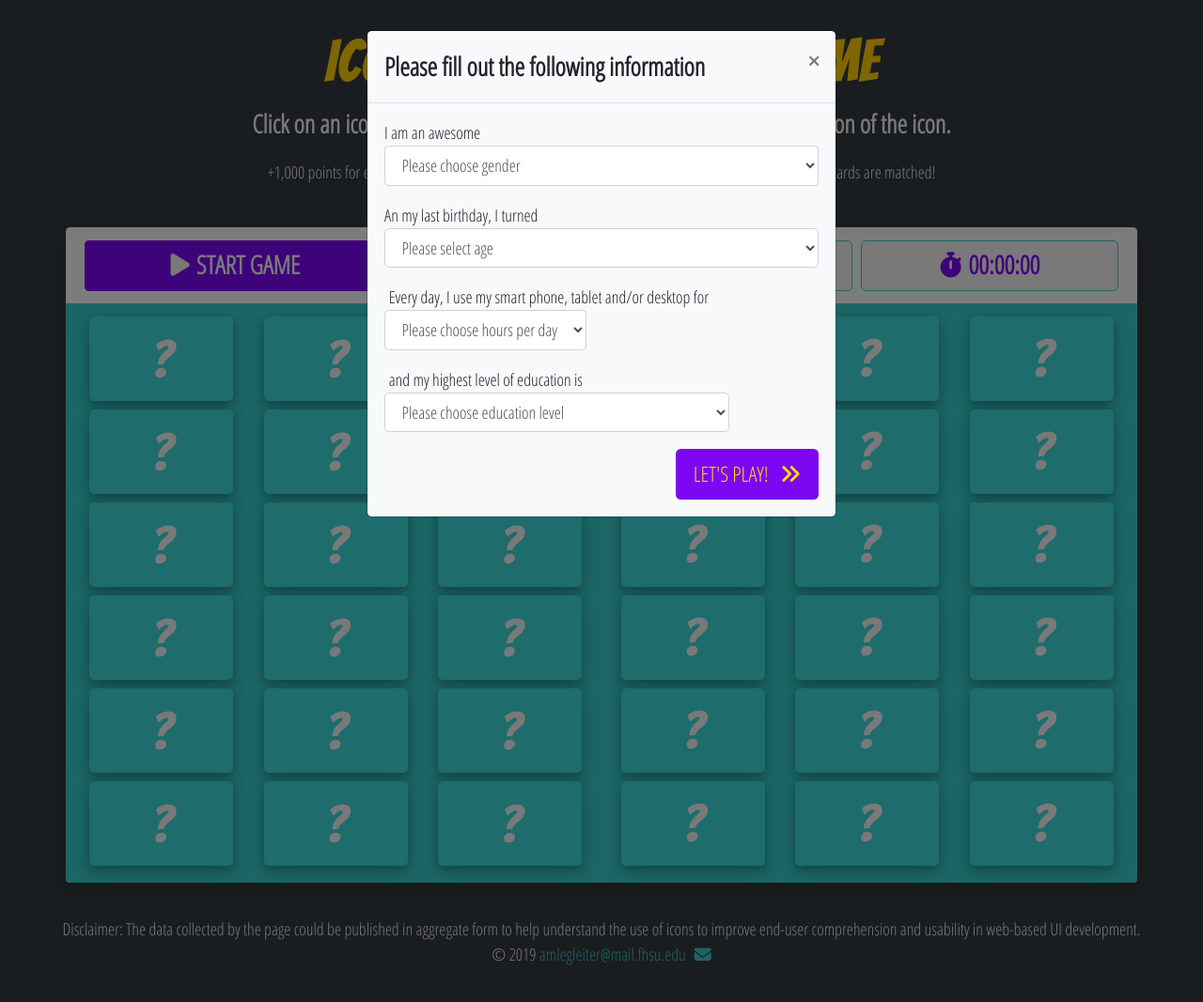
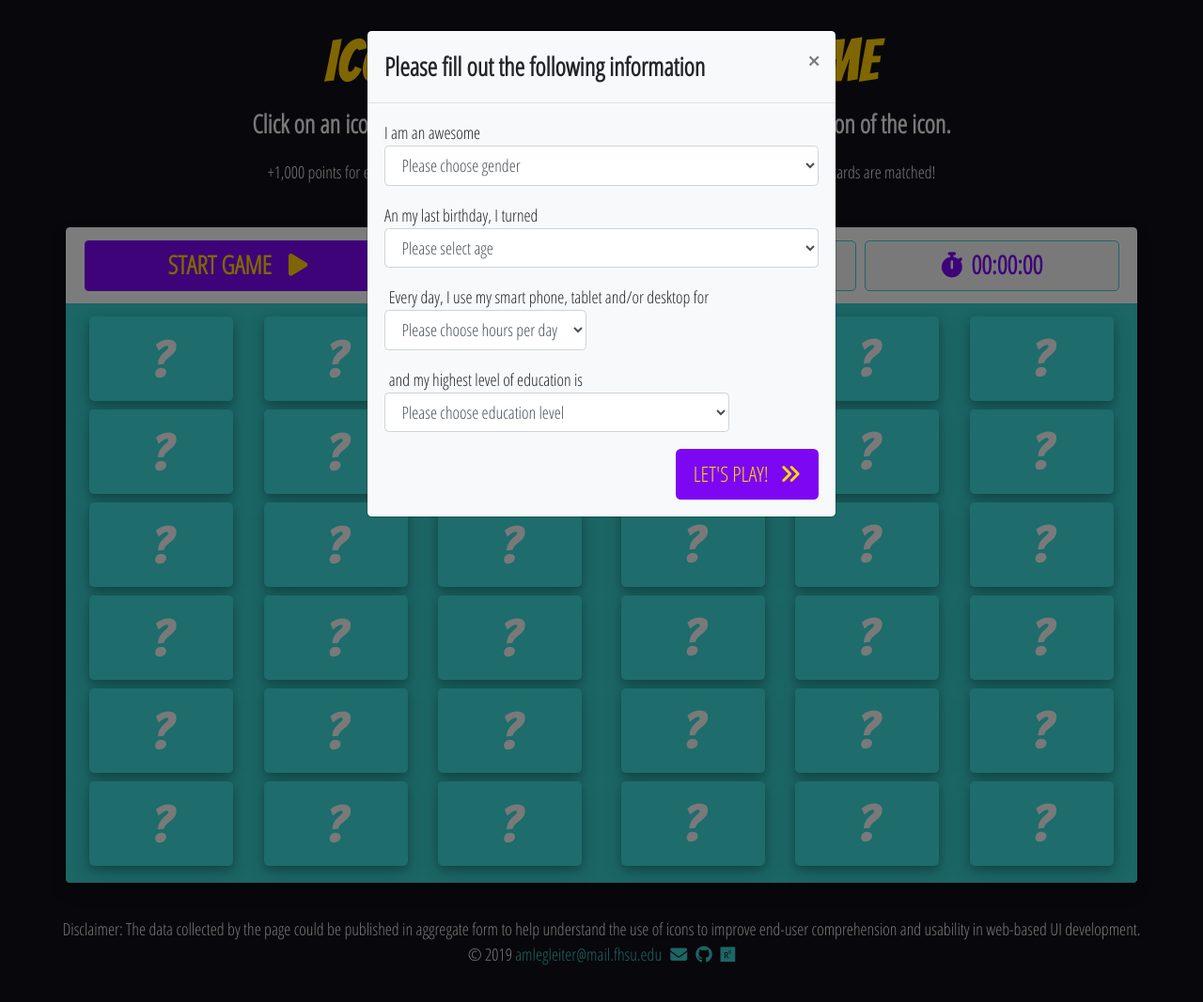
Before and after one commit to littleapple27/icon-match-game, a PHP site: page / in a window 1280 px wide. Shown: the top 1067 px of the page at 94% size. Run offline with PHP 8.4, Linux system fonts and the light colour scheme; some libraries are stand-ins or nearby versions.

Commit message:
Front-end update

```diff
--- a/css/custom.scss
+++ b/css/custom.scss
@@ -2,7 +2,7 @@
 
 $teal: rgb(56, 204, 204);
 $lt-teal: #3dd9d9;
-$purple: #7d07f2;
+$purple: hsl(270, 94%, 49%);
 $yellow: #fc0;
 $white: #f2f2f2;
 $grey: #909095;
@@ -38,9 +38,18 @@ $black: #0b0c10;
   background-color: $teal;
 }
 
+.bg-lt-teal {
+  background-color: $lt-teal;
+}
+
 .bg-purple {
   background-color: $purple;
 }
+
+.bg-dark {
+  background-color: #100e17 !important;
+}
+
 
 ///////////button styles/////////////////
 .btn-purple {
--- a/index.html
+++ b/index.html
@@ -122,7 +122,7 @@
 <body class="bg-dark">
 
 	<!----Demographic Form Pop-Up Modal on Page Load---->
-	<section id="myModal" class="modal fade">
+	<section id="demoModal" class="modal fade" data-backdrop="static" data-keyboard="false">
 		<div class="modal-dialog">
 			<div class="modal-content bg-light text">
 				<div class="modal-header">
@@ -309,8 +309,8 @@
 
 
 			<div class="m-1 align-content-sm-stretch flex-fill">
-				<button class="btn btn-md btn-purple start-btn btn-block bigfont"><i class="fa fa-play"></i>&nbsp;Start
-					game</button>
+				<button class="btn btn-md btn-purple start-btn btn-block bigfont text-yellow">Start
+					Game<i class="ml-3 fa fa-play"></i></button>
 			</div>
 
 
@@ -319,17 +319,17 @@
 			<div
 				class="outline-teal m-1 p-1  align-content-sm-stretch flex-fill d-flex align-items-center justify-content-center bigfont">
 				<p class="text-yellow mb-0 bigfont">
-					<i class="fa fa-star"></i>&nbsp;<span class="score text-purple">00000</span></p>
+					<i class="fa fa-star mr-2"></i><span class="score text-purple">00000</span></p>
 			</div>
 			<div
 				class="outline-teal flex-fill align-content-sm-stretch m-1 p-1 d-flex align-items-center justify-content-center bigfont">
-				<p class="text-teal  mb-0 bigfont"><i class="fas fa-chess"></i>&nbsp;
+				<p class="text-teal  mb-0 bigfont"><i class="fas fa-chess mr-2"></i>&nbsp;
 					<span class="moves text-purple">0</span></p>
 			</div>
 			<div
 				class="outline-teal flex-fill align-content-sm-stretch m-1 p-1 d-flex align-items-center justify-content-center bigfont">
-				<p class="mb-0 bigfont">
-					<span class="timer text-purple"><i class="fas fa-stopwatch"></i>&nbsp;00:00:00</span></p>
+				<p class="mb-0 bigfont text-purple">
+					<i class="fas fa-stopwatch mr-2"></i><span class="timer">00:00:00</span></p>
 			</div>
 
 
@@ -349,8 +349,6 @@
 					<!-- This <div>  is in JS code -->
 				</div>
 
-
-
 				<!---Inner Deck Row--->
 			</div>
 			<!---Inner Column--->
@@ -369,11 +367,62 @@
 
 	</section>
 
+	<!-- End of Game Modal -->
+	<div class="modal fade" id="endGameModal" tabindex="-1" role="dialog" aria-labelledby="exampleModalLabel"
+		aria-hidden="true" data-backdrop="static" data-keyboard="false">
+		<div class="modal-dialog" role="document">
+			<div class="modal-content bg-light">
+				<div class="text-center pt-3">
+					<h2 class="modal-title text-purple" id="exampleModalLabel">Congratulations <i
+							class="fa fa-arrow-right"></i> You Win!</h2>
+					<p class="lead">You matched all of the icons!</p>
+					<!--- Remove button on final --->
+					<button type="button" class="close" data-dismiss="modal" aria-label="Close">
+						<span aria-hidden="true">&times;</span>
+					</button>
+				</div>
+				<div class="modal-body">
+
+
+					<div class="bg-white text-purple border mx-5 py-1">
+						<div class="modal-element text-center bigfont mb-2">
+							<i class="mr-2 fas fa-stopwatch"></i><span>Time :</span>
+						</div>
+						<div class="modal-element text-center bigfont mb-2">
+							<span class="text-teal"><i class="mr-2 fas fa-chess"></i></span><span>Moves :</span>
+						</div>
+						<div class="modal-element text-center bigfont mb-2">
+							<span class="text-yellow"><i class="mr-2 fas fa-star"></i></span><span> Score :</span>
+						</div>
+					</div>
+
+				</div>
+				<div class="bg-light">
+					<div class="py-4 d-flex flex-row justify-content-around">
+						<button class="btn btn-md bg-purple btn-info-submit text-uppercase">Leaderboard&nbsp;&nbsp;<i
+								class="fas fa-trophy"></i></button>
+						<button class="btn btn-md bg-purple btn-info-submit text-uppercase playAgain-btn">Play
+							Again&nbsp;&nbsp;<i class="fas fa-gamepad"></i></button>
+						<button class="btn btn-md bg-purple btn-info-submit text-uppercase newPlayer-btn">New
+							Player&nbsp;&nbsp;<i class="fas fa-user"></i></button>
+					</div>
+					<!--End of button flex group-->
+					<div class="py-2 text-center bg-purple text-white text-uppercase">Thank you for playing!</div>
+				</div>
+			</div>
+		</div>
+	</div>
+
 	<footer class="p-4 text-center text-white text-small">
 		<div>Disclaimer: The data collected by the page could be published in aggregate form to help understand the use
 			of icons to improve end-user comprehension and usability in web-based UI development.</div>
+
 		<div>&copy; 2019 <a href="mailto:amlegleiter@mail.fhsu.edu" class="text-teal"> amlegleiter@mail.fhsu.edu<i
-					class="ml-2 fas fa-envelope"></i></a></div>
+					class="ml-2 fas fa-envelope"></i></a><a class="text-teal"
+				href="https://github.com/littleapple27/case-for-universal-meanings" target="_blank"><i
+					class="fab fa-github ml-2"></i></a><a class="text-teal"
+				href="https://www.researchgate.net/publication/339004734_Flat-Design_Icon_Sets_a_Case_for_Universal_Meanings"><i
+					class="fab fa-researchgate ml-2"></i></a></div>
 	</footer>
 	<script src="https://code.jquery.com/jquery-3.3.1.min.js"></script>
 	<script src="https://stackpath.bootstrapcdn.com/bootstrap/4.3.1/js/bootstrap.min.js">
--- a/js/game.js
+++ b/js/game.js
@@ -1,6 +1,6 @@
 /* Method to show demographic form on page load */
 $(window).on('load', function () {
-   $('#myModal').modal('show');
+   $('#demoModal').modal('show');
    loadGame();
 });
 
@@ -43,7 +43,7 @@ var deck = [{
    },
    {
       name: "fas fa-directions",
-      target: "direction"
+      target: "directions"
    },
    {
       name: "fas fa-donate",
@@ -51,7 +51,7 @@ var deck = [{
    },
    {
       name: "fas fa-exchange-alt",
-      target: "exchange"
+      target: "swap"
    },
    {
       name: "fas fa-expand",
@@ -135,7 +135,7 @@ var deck = [{
    },
    {
       name: "fas fa-wifi",
-      target: "wifi"
+      target: "connectivity"
    },
    {
       name: "fas fa-bars",
@@ -147,7 +147,7 @@ var deck = [{
    },
    {
       name: "fas fa-camera",
-      target: "images"
+      target: "take photo"
    },
    {
       name: "fas fa-cog",
@@ -163,7 +163,7 @@ var deck = [{
    },
    {
       name: "fas fa-ellipsis-h",
-      target: "more"
+      target: "more options"
    },
    {
       name: "fas fa-globe",
@@ -267,8 +267,13 @@ $(document).on('mouseout', '.card', function () {
 function startGame() {
    gameStarted = true;
    startTimer();
-   $('.start-btn').html('<i class="fa fa-repeat"></i>&nbsp;&nbsp;Replay').removeClass("start-btn").addClass("replay-btn").attr("onclick", "replayGame()");
-   //NEED TO PROGRAM REPLAY FUNCTION
+   $('.start-btn').html('<i class="mr-2 fa fa-repeat"></i>Restart').removeClass("start-btn").addClass("restart-btn").attr("onclick", "restartGame()");
+};
+
+function npStartGame() {
+   gameStarted = true;
+   startTimer();
+   $('.start-btn').html('<i class="mr-2 fa fa-repeat"></i>Restart').removeClass("start-btn").addClass("restart-btn").attr("onclick", "restartGame()");
 };
 
 $(document).on('click', '.card', function () {
@@ -294,8 +299,9 @@ $(document).on('click', '.card', function () {
    return;
 });
 
-
+/*** Game Start Button On Click ***/
 $(document).on('click', '.start-btn', function () {
+   console.log('check for new player');
    startGame();
    $('.card').each(function () {
       if ($(this).attr('data-deck') == 1) $(this).html('<i class="' + $(this).attr('data-icon') + '"></i>');
@@ -305,6 +311,16 @@ $(document).on('click', '.start-btn', function () {
    $('.card-down').addClass('card-up').removeClass('.card-down');
 });
 
+/*** Play Again Button On Click ***/
+$(document).on('click', '.playAgain-btn', function () {
+   $('#endGameModal').modal('hide');
+   restartGame();
+});
+
+$(document).on('click', '.newPlayer-btn', function () {
+   $('#endGameModal').modal('hide');
+   newPlayer();
+});
 
 function checkMatch() {
    if (deck2select == deck1select) {
@@ -344,15 +360,23 @@ function checkEndgame() {
    setTimeout(function () {
       /*Display congratulations message */
       if (deck1.length == deckMatched.length) {
-         alert('Congratulations! You\'ve matched all of the icons!');
-         stopTimer();
+         $('#endGameModal').modal('show');
       }
-   }, 2000);
+   }, 1000);
+
+   /* Moves first instance of clone() to model-element */
+   if (deck1.length == deckMatched.length) {
+      stopTimer();
+      var scoreModalElem = $('.modal-element').eq(2);
+      var movesModalElem = $('.modal-element').eq(1);
+      var timerModalElem = $('.modal-element').eq(0);
+      $('.score:first').clone().removeClass('score').addClass('cloned').appendTo(scoreModalElem);
+      $('.moves:first').clone().removeClass('moves').addClass('cloned').appendTo(movesModalElem);
+      $('.timer:first').clone().removeClass('timer').addClass('cloned').appendTo(timerModalElem);
+   }
 }
 
-// Click event to replay the game
-function replayGame() {
-   stopTimer();
+function restartGame() {
    loadGame();
    gameStarted = true;
    /* Reset score section variables to 0 */
@@ -361,9 +385,11 @@ function replayGame() {
    hours = 0;
    totScore = 0;
    numMoves = 0;
-   $('.score-section').find('.timer').html('<i class="fas fa-stopwatch"></i>&nbsp;00:00:00');
+   $('.score-section').find('.timer').html('00:00:00');
    $('.score-section').find('.score').html('00000');
    $('.score-section').find('.moves').html('0');
+   /* Remove the cloned score, timer, and moves span to prevent duplicates */
+   $('.cloned').remove();
    /* setTimeOut to show card down, then flip to show card up */
    setTimeout(function () {
       /* Quick TimeOut to show card down, then flip to card up */
@@ -379,6 +405,11 @@ function replayGame() {
       startTime()
    }, 1000);
 };
+
+function newPlayer() {
+   location.reload(true);
+}
+
 
 /* Function to start timer */
 var clearTime;
@@ -406,7 +437,7 @@ function startTimer() {
    secs = (seconds < 10) ? ('0' + seconds) : (seconds);
    // display the stopwatch
    var time = gethours + mins + secs;
-   $('.score-section').find('.timer').html('<i class="fas fa-stopwatch"></i>&nbsp' + time);
+   $('.score-section').find('.timer').html(time);
    /* call the seconds counter after displaying the stop watch and increment seconds by +1 to keep it counting */
    seconds++;
    /* call the setTimeout( ) to keep the timer alive ! */
@@ -426,14 +457,7 @@ function stopTimer() {
    if (seconds !== 0 || minutes !== 0 || hours !== 0) {
       /* display the full time before reseting the stop watch */
       var time = gethours + mins + secs;
-      $('.score-section').find('.timer').html('<i class="fas fa-stopwatch"></i> ' + time);
-      /*Add the time,moves and star rating to the congratulation modal only after game is complete*/
-      //  var StarsModalElem=$('.modal-element').eq(2);
-      //  var MovesModalElem=$('.modal-element').eq(1);
-      //  var TimerModalElem=$('.modal-element').eq(0);
-      //  $('.stars').clone().appendTo(StarsModalElem);
-      //  $('.moves').clone().appendTo(MovesModalElem);
-      //  $('.timer').clone().appendTo(TimerModalElem);
+      $('.score-section').find('.timer').html(time);
       /* clear the stop watch using the setTimeout( ) return value 'clearTime' as ID */
       clearTimeout(clearTime);
    }
@@ -441,7 +465,10 @@ function stopTimer() {
 //Timer code end
 
 
-/****** Exit Message ******/
+/* Exit Message */
 $(window).bind('beforeunload', function () {
    return 'Are you sure you want to leave?';
 });
+
+
+//TO DO
```
Also changed, not shown: css/custom.css (+8 -0 lines), css/custom.min.css.
